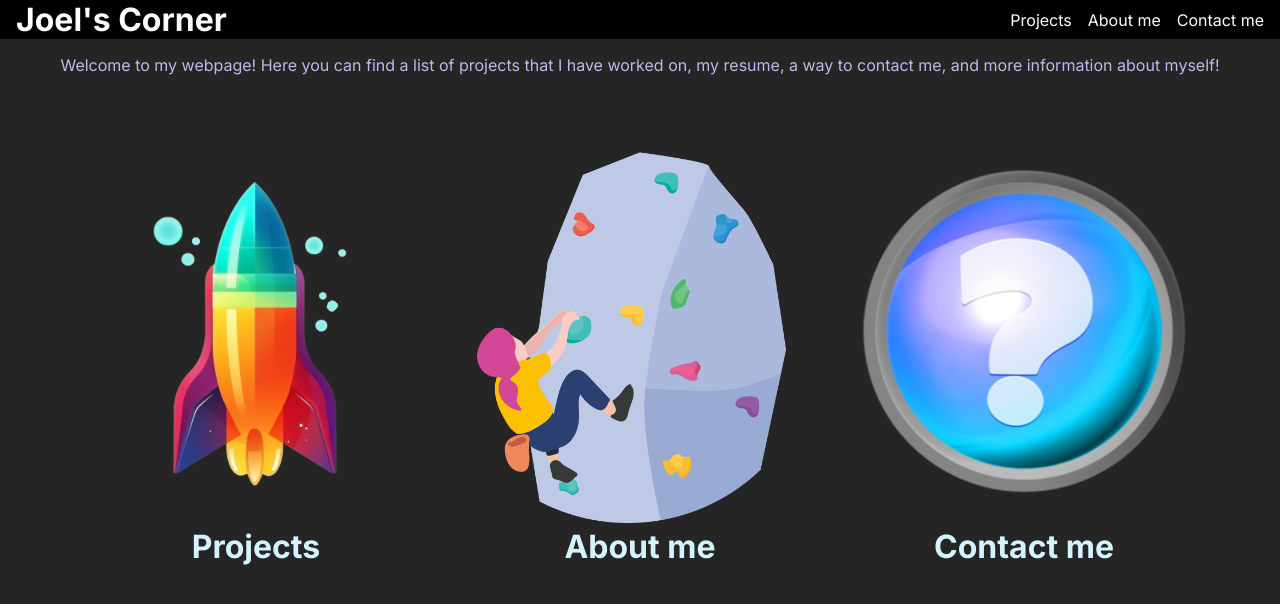
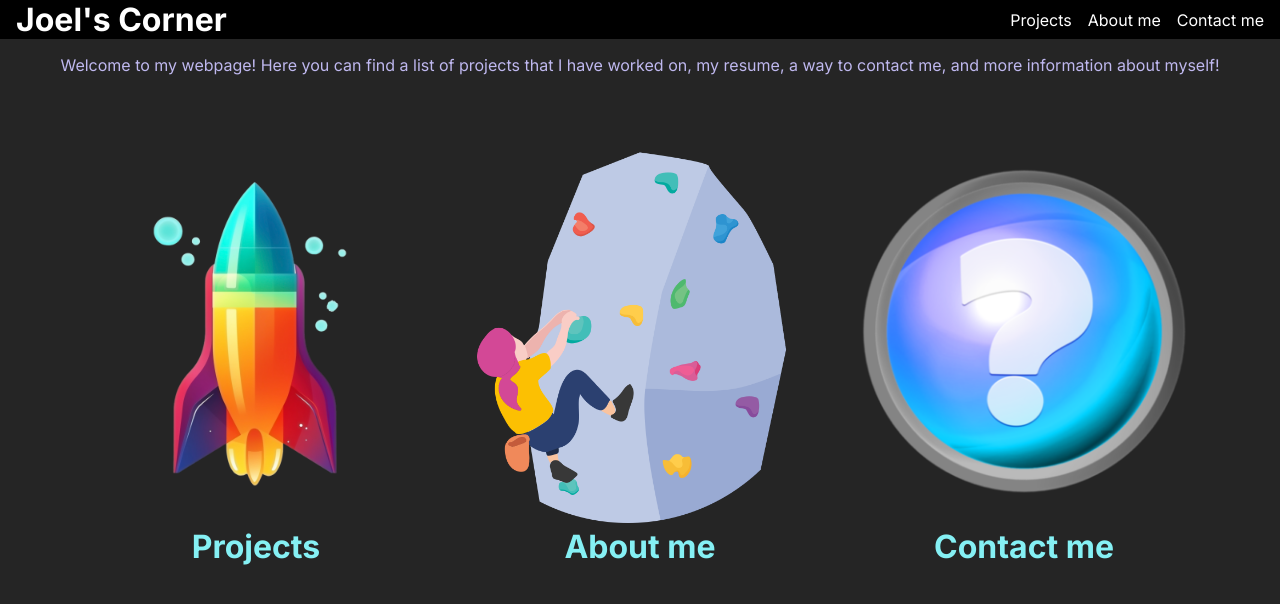
Before and after one commit to Neeblue/joels-corner, a React (Create React App) app: page / in a window 1280 px wide. Shown: the top 604 px of the page. Built offline with nearby package versions, Linux system fonts and the light colour scheme.

Commit message:
Colour change for clarity

```diff
--- a/src/styles.css
+++ b/src/styles.css
@@ -1,6 +1,6 @@
 .App {
     background-color: #252525;
-    color: rgb(225, 239, 199);
+    color: rgb(192, 220, 245);
     min-height: 100vh;
 }
 
@@ -10,7 +10,7 @@
 }
 
 a:link, a:visited {
-    color: rgb(211, 243, 255);
+    color: rgb(133, 240, 244);
     text-decoration: none;
 }
 
```
